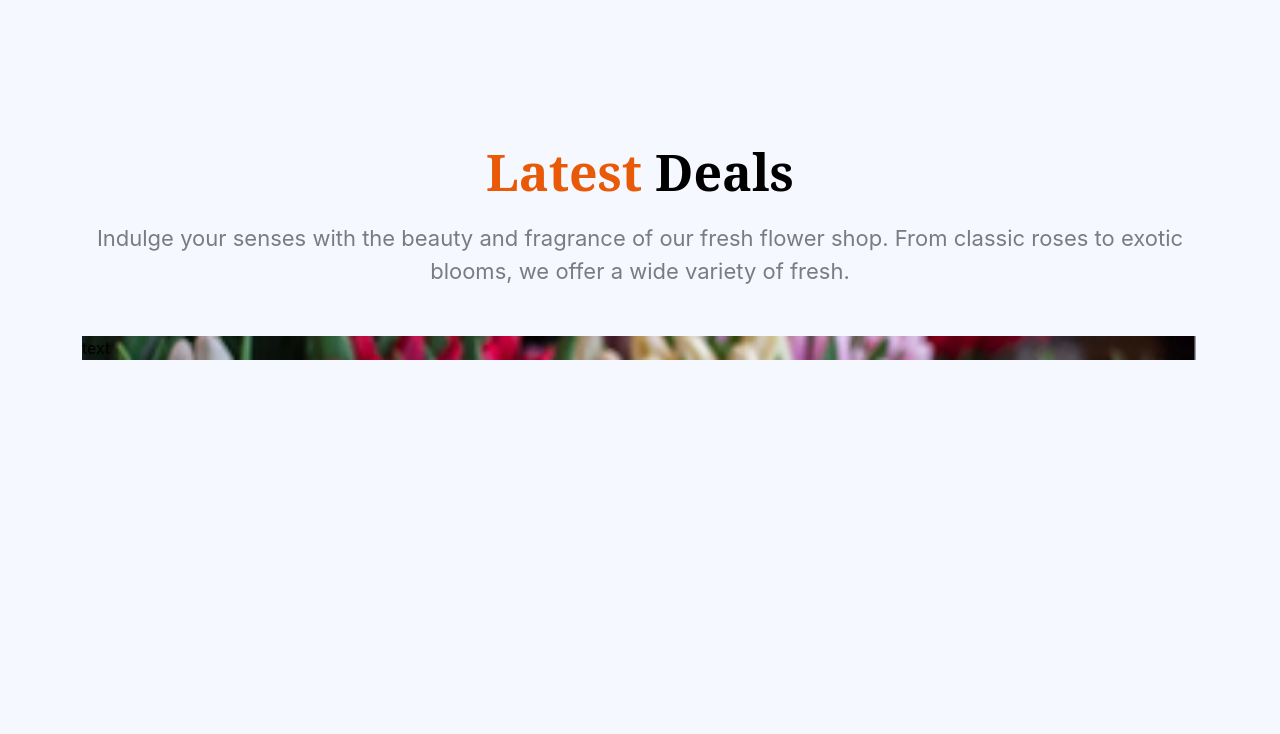
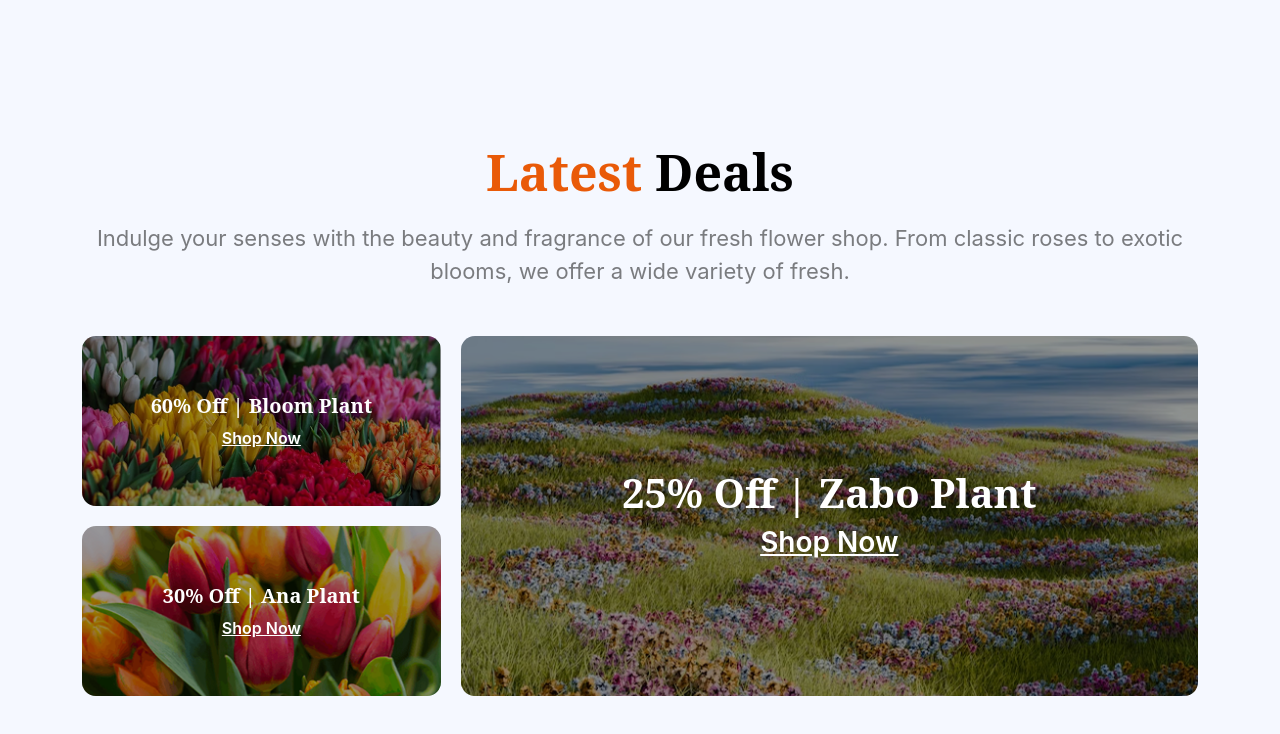
Before and after one commit to mhprotechbd/Flowershop, a website built with Vite: page index.html in a window 1280 px wide. Shown: the part 2687-3421 px from the top of the page. Before the commit the page ends 3047 px from the top, so only its background shows below. Built offline with nearby package versions, Linux system fonts and the light colour scheme; files whose address does not match are found by name.

Commit message:
Main Section Completed

```diff
--- a/index.html
+++ b/index.html
@@ -177,8 +177,8 @@
     </section>
 
     <!-- Latest Deal -->
-    <section class="custom-container px-3">
-      <div>
+    <section class="custom-container px-3 mb-28">
+      <div class="">
         <div class="mb-12">
           <h1 class="text-2xl md:text-[50px] font-bold text-center font-noto"><span class="text-[#E95A08]">Latest</span>
             Deals</h1>
@@ -192,19 +192,49 @@
             blooms, we
             offer a wide variety of fresh.</p>
         </div>
-        <div class="parent">
-          <div>
-            <div class="bg-[url('/Flowershop/dist/assets/deal-bloom.png')] bg-no-repeat w-full bg-cover">
 
-              <h1>text</h1>
+        <div class="grid grid-cols-1 md:grid-cols-12 lg:grid-rows-12 gap-5 text-white">
+          <div
+            class="bg-[url(/dist/assets/deal-bloom.png)] bg-no-repeat bg-cover bg-center rounded-[14px] overflow-hidden md:col-span-6 lg:col-span-4 lg:row-start-1 lg:row-end-7">
+            <div class="text-center bg-[rgba(0,0,0,0.4)] px-4 py-14 h-full flex justify-center items-center flex-col">
+              <h5 class="text-xl font-[Noto_Serif] font-bold mb-1.5">
+                60% Off | Bloom Plant
+              </h5>
+              <a href="#" class="text-base font-semibold underline">Shop Now</a>
             </div>
-            <div></div>
           </div>
-          <div></div>
+
+          <div
+            class="bg-[url(/dist/assets/deal-ana.png)] bg-no-repeat bg-cover bg-center rounded-[14px] overflow-hidden md:col-span-6 lg:col-span-4 lg:row-start-7 lg:-row-end-1">
+            <div class="text-center bg-[rgba(0,0,0,0.4)] px-4 py-14 h-full flex justify-center items-center flex-col">
+              <h5 class="text-xl font-[Noto_Serif] font-bold mb-1.5">
+                30% Off | Ana Plant
+              </h5>
+              <a href="#" class="text-base font-semibold underline">Shop Now</a>
+            </div>
+          </div>
+
+          <div
+            class="bg-[url(/dist/assets/deal-zabo.png)] bg-no-repeat bg-cover bg-center rounded-[14px] overflow-hidden md:col-span-12 lg:col-span-8 lg:row-start-1 lg:-row-end-1">
+            <div class="text-center bg-[rgba(0,0,0,0.4)] px-4 py-14 h-full flex justify-center items-center flex-col">
+              <h5 class="text-xl md:text-3xl lg:text-[40px] font-[Noto_Serif] font-bold mb-1.5">
+                25% Off | Zabo Plant
+              </h5>
+              <a href="#" class="text-base md:text-xl lg:text-[28px] font-semibold underline">Shop Now</a>
+            </div>
+          </div>
         </div>
       </div>
     </section>
   </main>
+  <footer>
+    <section class="max-w-[1440px] mx-auto">
+      <div class="bg-[url(/dist/assets/news-letter-bg.png)]">
+
+      </div>
+
+    </section>
+  </footer>
 </body>
 
 </html>
```
Also changed, not shown: dist/styles/flower.css.
